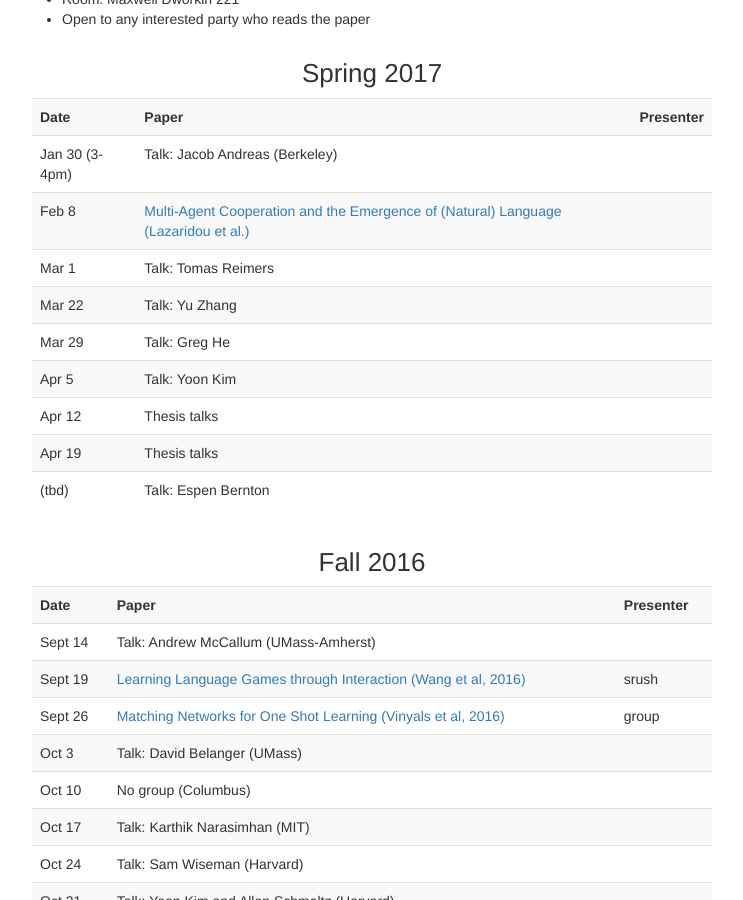
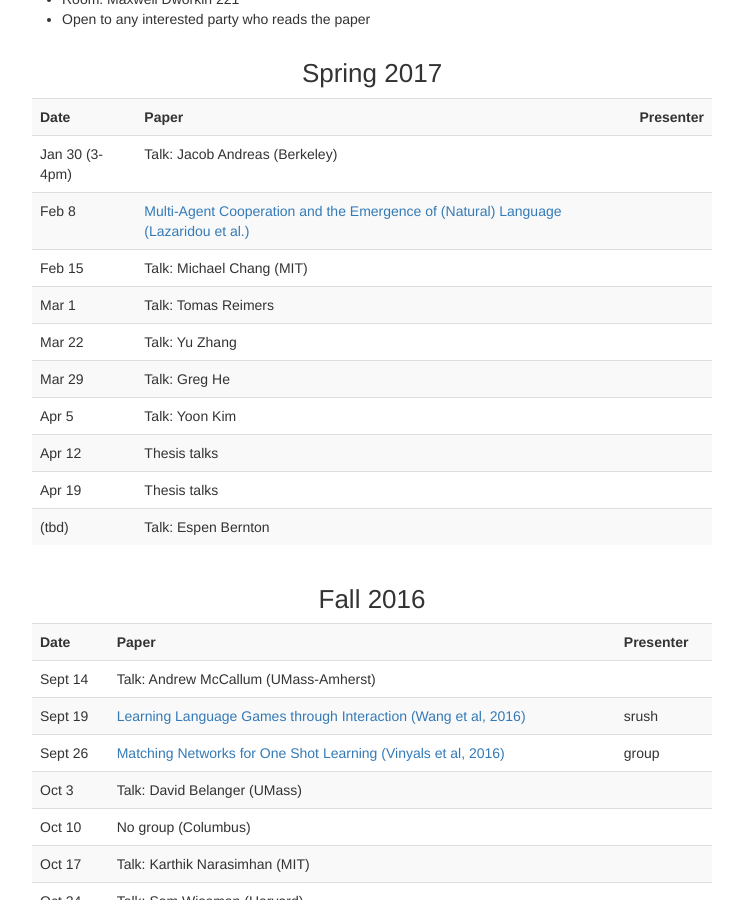
Before and after one commit to harvardnlp/harvardnlp.github.io, a Jekyll site: the page built from reading.md, in a window 1280 px wide and 900 px high, scrolled down 337 px. Shown: the whole window, without its empty margins (268-1011 px from the left). Built offline with Jekyll 4.4.1, drawn with Linux system fonts in a browser that asks for light colours.

Commit message:
Added Michael Chang

```diff
--- a/_data/meetings.yaml
+++ b/_data/meetings.yaml
@@ -5,6 +5,8 @@
     - date: Feb 8
       paper: Multi-Agent Cooperation and the Emergence of (Natural) Language (Lazaridou et al.)
       cite: "#cite_lazaridou2016multi"
+    - date: Feb 15
+      paper: "Talk: Michael Chang (MIT)"
     - date: Mar 1
       paper: "Talk: Tomas Reimers"
     - date: Mar 22
```
